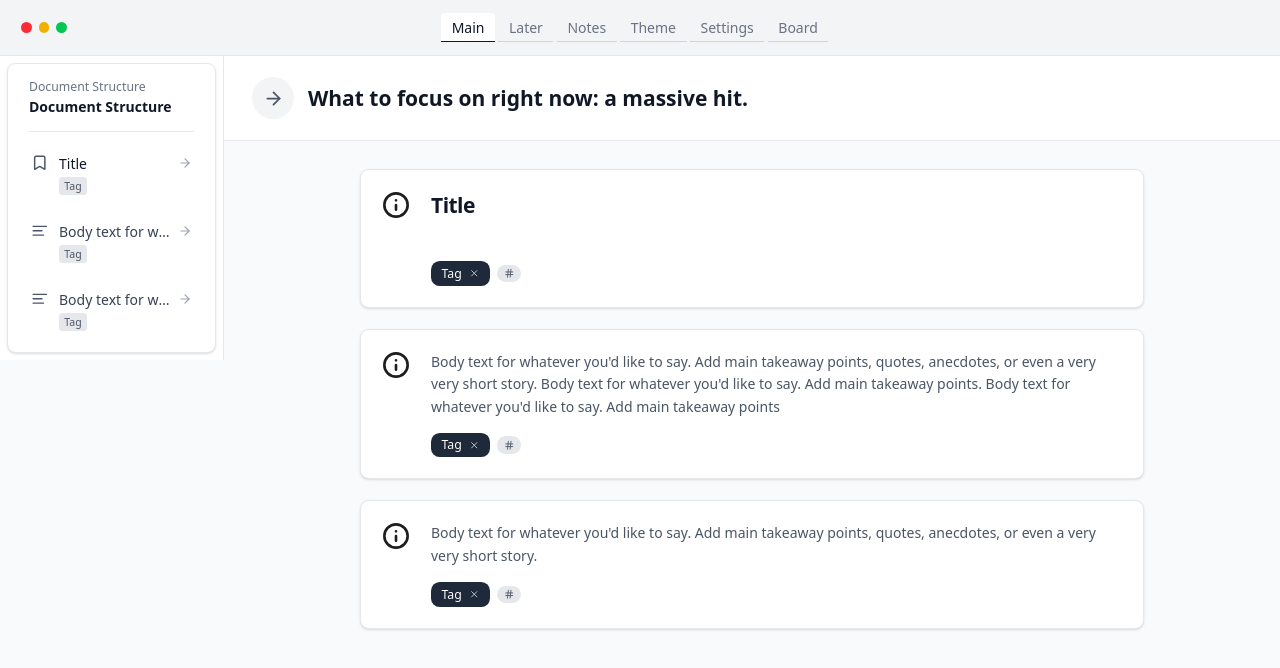
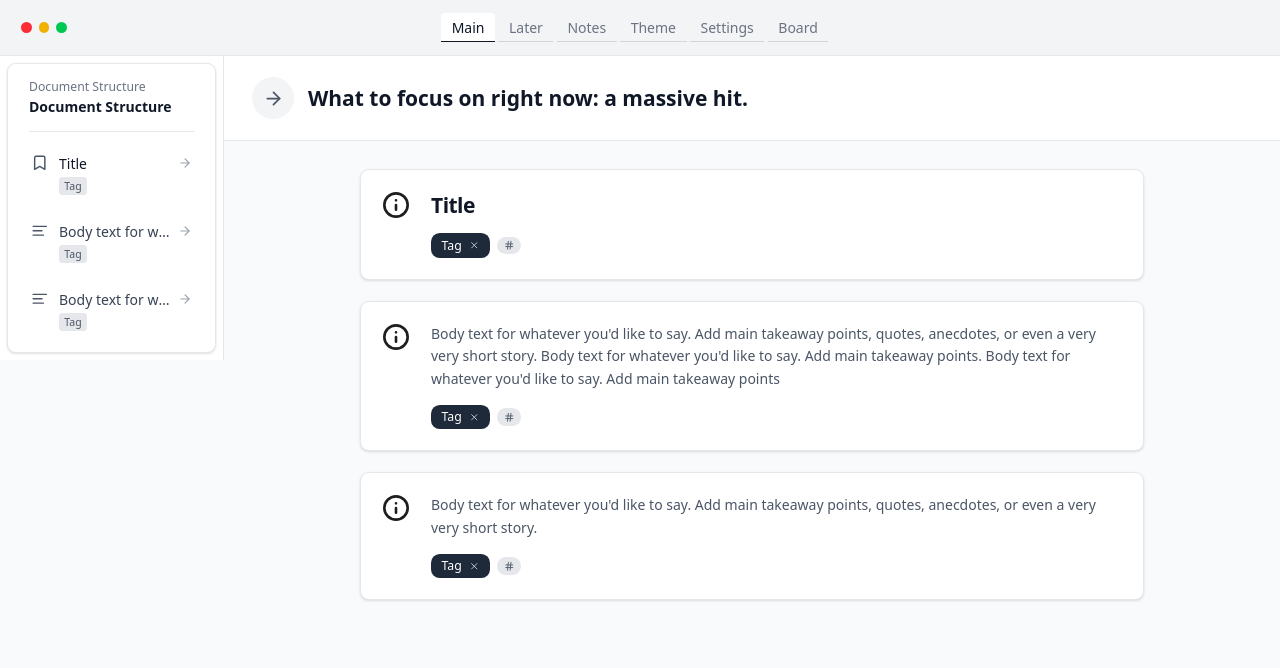
Before and after one commit to familydude/Deckhand, a React (Vite) app: page / in a window 1280 px wide. Shown: the top 668 px of the page. Built offline with nearby package versions, Linux system fonts and the light colour scheme.

Commit message:
Added markdown and keyboard shortcuts.

```diff
--- a/package.json
+++ b/package.json
@@ -29,12 +29,14 @@
             "@radix-ui/react-toggle": "^1.1.2",
             "@radix-ui/react-toggle-group": "^1.1.2",
             "@radix-ui/react-tooltip": "^1.1.8",
+            "@types/marked": "^5.0.2",
             "class-variance-authority": "^0.7.1",
             "clsx": "*",
             "cmdk": "^1.1.1",
             "embla-carousel-react": "^8.6.0",
             "input-otp": "^1.4.2",
             "lucide-react": "^0.487.0",
+            "marked": "^16.2.1",
             "motion": "*",
             "next-themes": "^0.4.6",
             "react": "^18.3.1",
--- a/src/components/TextEditor.tsx
+++ b/src/components/TextEditor.tsx
@@ -1,13 +1,10 @@
 import { useState, useRef } from 'react';
 import { BlockAction } from '../App';
+import { marked } from 'marked';
 
 import { motion, AnimatePresence } from 'motion/react';
 import { Plus, X, GripVertical, Type, AlignLeft, Hash, ArrowRight } from 'lucide-react';
 import svgPaths from "../imports/svg-gsfv4q9vrt";
-
-
-
-
 
 interface Block {
   id: string;
@@ -16,14 +13,12 @@ interface Block {
   tags: string[];
 }
 
-
 interface TextEditorProps {
   blocks: Block[];
   dispatch: React.Dispatch<BlockAction>;
 }
 
 export function TextEditor({ blocks, dispatch }: TextEditorProps) {
-
   const [hoveredBlock, setHoveredBlock] = useState<string | null>(null);
   const [editingBlock, setEditingBlock] = useState<string | null>(null);
   const [draggedBlock, setDraggedBlock] = useState<string | null>(null);
@@ -38,9 +33,70 @@ export function TextEditor({ blocks, dispatch }: TextEditorProps) {
     textarea.style.height = textarea.scrollHeight + 'px';
   };
 
+  // Configure marked for rendering markdown
+  const renderMarkdown = (content: string) => {
+    try {
+      // For title blocks or single lines, render inline
+      const isTitle = content.trim().indexOf('\n') === -1;
+      if (isTitle) {
+        return marked.parseInline(content);
+      }
+      return marked.parse(content);
+    } catch (error) {
+      console.error('Markdown parsing error:', error);
+      return content; // Fallback to plain text
+    }
+  };
 
+  // Handle markdown shortcuts
+  const handleKeyDown = (e: React.KeyboardEvent<HTMLTextAreaElement>, blockId: string) => {
+    if (e.ctrlKey || e.metaKey) {
+      const textarea = e.target as HTMLTextAreaElement;
+      const start = textarea.selectionStart;
+      const end = textarea.selectionEnd;
+      const selectedText = textarea.value.substring(start, end);
 
+      let newText = '';
+      let newCursorPos = end;
 
+      switch (e.key) {
+        case 'b': // Bold
+          e.preventDefault();
+          if (selectedText) {
+            newText = textarea.value.substring(0, start) +
+                     `**${selectedText}**` +
+                     textarea.value.substring(end);
+            newCursorPos = end + 4; // Move cursor after **text**
+          }
+          break;
+
+        case 'i': // Italic
+          e.preventDefault();
+          if (selectedText) {
+            newText = textarea.value.substring(0, start) +
+                     `*${selectedText}*` +
+                     textarea.value.substring(end);
+            newCursorPos = end + 2;
+          }
+          break;
+      }
+
+      if (newText) {
+        updateBlock(blockId, { content: newText });
+        // Restore cursor position after React re-render
+        setTimeout(() => {
+          textarea.focus();
+          textarea.setSelectionRange(newCursorPos, newCursorPos);
+        }, 0);
+      }
+    }
+
+    // Handle existing escape key
+    if (e.key === 'Escape') {
+      const target = e.target as HTMLElement;
+      if (target?.blur) target.blur();
+    }
+  };
 
   const addBlock = (afterId?: string, type: 'title' | 'body' = 'body') => {
     const newBlockId = Date.now().toString();
@@ -50,9 +106,6 @@ const addBlock = (afterId?: string, type: 'title' | 'body' = 'body') => {
     setEditingBlock(newBlockId);
 
     // Keep the scrolling logic the same
-
-
-    // Scroll to the new block after DOM update
     setTimeout(() => {
       const blockElement = document.getElementById(`block-${newBlockId}`);
       if (blockElement) {
@@ -64,16 +117,6 @@ const addBlock = (afterId?: string, type: 'title' | 'body' = 'body') => {
     }, 100);
 
     // Clear the lastAddedBlockId after animations complete
-   setTimeout(() => {
-    const blockElement = document.getElementById(`block-${newBlockId}`);
-    if (blockElement) {
-      blockElement.scrollIntoView({
-        behavior: 'smooth',
-        block: 'center'
-      });
-    }
-  }, 100);
-
     setTimeout(() => {
       setLastAddedBlockId(null);
     }, 800);
@@ -101,8 +144,6 @@ const addTag = (blockId: string, tag: string) => {
   const removeTag = (blockId: string, tagIndex: number) => {
     dispatch({ type: 'REMOVE_TAG', blockId, tagIndex });
   };
-
-
 
   const Info = () => (
     <div className="relative shrink-0 size-8">
@@ -147,7 +188,6 @@ const removeTag = (blockId: string, tagIndex: number) => {
               onMouseLeave={() => setHoveredBlock(null)}
             >
 
-
             {/* Block container */}
             <motion.div
               className="bg-white box-border content-start flex flex-wrap gap-6 items-start justify-start min-w-60 p-6 rounded-lg w-full border border-gray-200 shadow-sm"
@@ -160,11 +200,14 @@ const removeTag = (blockId: string, tagIndex: number) => {
               <Info />
 
               <div className="basis-0 content-stretch flex flex-col gap-4 grow items-start justify-start min-h-px min-w-40 relative shrink-0">
-                {/* Editable content */}
+                {/* Editable content or Preview */}
+                {editingBlock === block.id ? (
                   <textarea
                     ref={(textarea) => {
                       if (textarea) {
                         autoResizeTextarea(textarea);
+                        // Auto-focus when entering edit mode
+                        setTimeout(() => textarea.focus(), 0);
                       }
                     }}
                     value={block.content}
@@ -174,11 +217,7 @@ const removeTag = (blockId: string, tagIndex: number) => {
                     }}
                     onFocus={() => setEditingBlock(block.id)}
                     onBlur={() => setEditingBlock(null)}
-                  onKeyDown={(e) => {
-                    const target = e.target as HTMLElement;
-                      if (e.key === 'Escape' && target?.blur) target.blur();
-                      //if (e.key === 'Enter' && e.metaKey && target?.blur) target.blur();
-                  }}
+                    onKeyDown={(e) => handleKeyDown(e, block.id)}
                     className={`w-full bg-transparent border-none outline-none resize-none overflow-hidden cursor-text ${
                       block.type === 'title'
                         ? 'text-2xl font-semibold text-gray-900 tracking-tight'
@@ -186,6 +225,19 @@ const removeTag = (blockId: string, tagIndex: number) => {
                     }`}
                     style={{ minHeight: block.type === 'title' ? '2.25rem' : '1.5rem' }}
                   />
+                ) : (
+                  <div
+                    onClick={() => setEditingBlock(block.id)}
+                    className={`w-full cursor-text min-h-[1.5rem] ${
+                      block.type === 'title'
+                        ? 'text-2xl font-semibold text-gray-900 tracking-tight'
+                        : 'text-base text-gray-600 leading-relaxed'
+                    }`}
+                    dangerouslySetInnerHTML={{
+                      __html: renderMarkdown(block.content)
+                    }}
+                  />
+                )}
 
                 {/* Tags */}
                 <div className="flex flex-wrap gap-2 items-center">
```
Also changed, not shown: 1 other file (tests, documents, lock files or other folders). Lines whose indentation alone changed are shown as unchanged.
